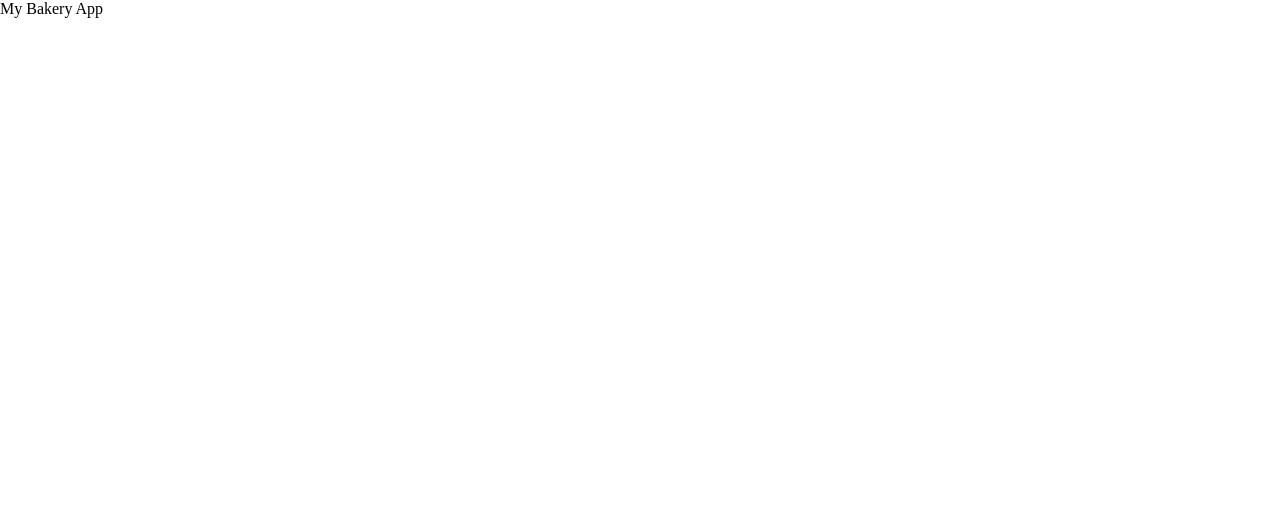
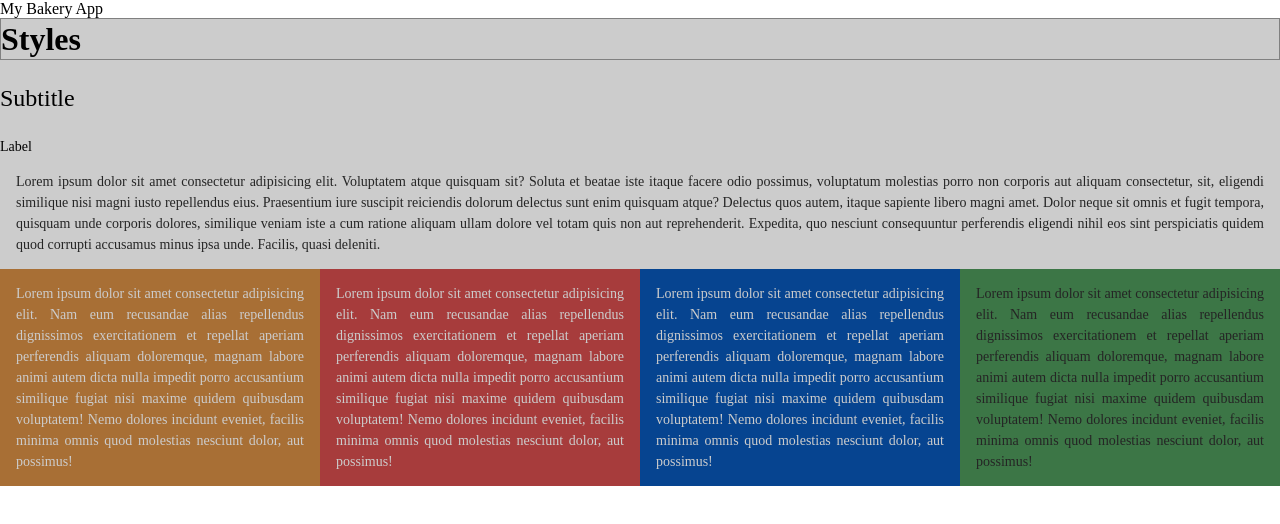
Before and after one commit to danielstich/my-bakery-erp, a React (Create React App) app in the folder client/: page /Styles in a window 1280 px wide. Shown: the top 524 px of the page. Built offline with nearby package versions, Linux system fonts and the light colour scheme; a web font is replaced by a local one.

Commit message:
added styles page and route

```diff
--- a/client/src/App.jsx
+++ b/client/src/App.jsx
@@ -1,6 +1,7 @@
 import './App.scss';
 import { BrowserRouter as Router, Route, Switch } from 'react-router-dom'
 import Home from './Pages/Home/Home';
+import Styles from './Pages/Styles/Styles';
 
 function App() {
   return (
@@ -11,6 +12,7 @@ function App() {
       </div>
       <Switch>
         <Route path='/' exact component={Home}/>
+        <Route path='/Styles' exact component={Styles}/>
       </Switch>
 
     </Router>
--- a/client/src/Pages/Home/Home.jsx
+++ b/client/src/Pages/Home/Home.jsx
@@ -3,26 +3,7 @@ import './Home.scss'
 export default function Home() {
   return (
     <div className='Home'>
-        <h1 className='Home__Title'>Home</h1>
-        <h2 className='Home__Subtitle'>Subtitle</h2>
-        <h3 className='Home__Label'>Label</h3>
-        <p className='Home__Text'>Lorem ipsum dolor sit amet consectetur adipisicing elit. Voluptatem atque quisquam sit? Soluta et beatae iste itaque facere odio possimus, voluptatum molestias porro non corporis aut aliquam consectetur, sit, eligendi similique nisi magni iusto repellendus eius. Praesentium iure suscipit reiciendis dolorum delectus sunt enim quisquam atque? Delectus quos autem, itaque sapiente libero magni amet. Dolor neque sit omnis et fugit tempora, quisquam unde corporis dolores, similique veniam iste a cum ratione aliquam ullam dolore vel totam quis non aut reprehenderit. Expedita, quo nesciunt consequuntur perferendis eligendi nihil eos sint perspiciatis quidem quod corrupti accusamus minus ipsa unde. Facilis, quasi deleniti.</p>
 
-        <div className="Home__Box Home__Box--1">
-          <p className="Home__Text Home__Text--Light">Lorem ipsum dolor sit amet consectetur adipisicing elit. Nam eum recusandae alias repellendus dignissimos exercitationem et repellat aperiam perferendis aliquam doloremque, magnam labore animi autem dicta nulla impedit porro accusantium similique fugiat nisi maxime quidem quibusdam voluptatem! Nemo dolores incidunt eveniet, facilis minima omnis quod molestias nesciunt dolor, aut possimus!</p>
-        </div>
-
-        <div className="Home__Box Home__Box--2">
-        <p className="Home__Text Home__Text--Light">Lorem ipsum dolor sit amet consectetur adipisicing elit. Nam eum recusandae alias repellendus dignissimos exercitationem et repellat aperiam perferendis aliquam doloremque, magnam labore animi autem dicta nulla impedit porro accusantium similique fugiat nisi maxime quidem quibusdam voluptatem! Nemo dolores incidunt eveniet, facilis minima omnis quod molestias nesciunt dolor, aut possimus!</p>
-        </div>
-
-        <div className="Home__Box Home__Box--3">
-        <p className="Home__Text Home__Text--Light">Lorem ipsum dolor sit amet consectetur adipisicing elit. Nam eum recusandae alias repellendus dignissimos exercitationem et repellat aperiam perferendis aliquam doloremque, magnam labore animi autem dicta nulla impedit porro accusantium similique fugiat nisi maxime quidem quibusdam voluptatem! Nemo dolores incidunt eveniet, facilis minima omnis quod molestias nesciunt dolor, aut possimus!</p>
-        </div>
-
-        <div className="Home__Box Home__Box--4">
-        <p className="Home__Text">Lorem ipsum dolor sit amet consectetur adipisicing elit. Nam eum recusandae alias repellendus dignissimos exercitationem et repellat aperiam perferendis aliquam doloremque, magnam labore animi autem dicta nulla impedit porro accusantium similique fugiat nisi maxime quidem quibusdam voluptatem! Nemo dolores incidunt eveniet, facilis minima omnis quod molestias nesciunt dolor, aut possimus!</p>
-        </div>
     </div>
   )
 }
--- a/client/src/Pages/Home/Home.scss
+++ b/client/src/Pages/Home/Home.scss
@@ -2,46 +2,4 @@
 @use '../../Styles/variables' as *;
 
 .Home {
-    &__Title {
-        @include titles;
-        @include spacing-reset;
-        border: 1px solid grey;
-    }
-
-    &__Subtitle {
-        @include subtitles;
-        @include flex-center;
-    }
-
-    &__Label {
-        @include labels;
-    }
-
-    &__Text {
-        @include body;
-        color: $text-color-1;
-
-        &--Light {
-            color: $text-color-2;
-        }
-    }
-
-    &__Box {
-        height: 200px;
-        width: 400px;
-        display: inline-block;
-
-        &--1 {
-            background-color: $background-color-1;
-        }
-        &--2 {
-            background-color: $error-color;
-        }
-        &--3 {
-            background-color: $background-color-3;
-        }
-        &--4 {
-            background-color: $success-color;
-        }
-    }
 }
--- /dev/null
+++ b/client/src/Pages/Styles/Styles.jsx
@@ -0,0 +1,28 @@
+import './Styles.scss'
+
+export default function Styles() {
+  return (
+    <div className='Styles'>
+        <h1 className='Styles__Title'>Styles</h1>
+        <h2 className='Styles__Subtitle'>Subtitle</h2>
+        <h3 className='Styles__Label'>Label</h3>
+        <p className='Styles__Text'>Lorem ipsum dolor sit amet consectetur adipisicing elit. Voluptatem atque quisquam sit? Soluta et beatae iste itaque facere odio possimus, voluptatum molestias porro non corporis aut aliquam consectetur, sit, eligendi similique nisi magni iusto repellendus eius. Praesentium iure suscipit reiciendis dolorum delectus sunt enim quisquam atque? Delectus quos autem, itaque sapiente libero magni amet. Dolor neque sit omnis et fugit tempora, quisquam unde corporis dolores, similique veniam iste a cum ratione aliquam ullam dolore vel totam quis non aut reprehenderit. Expedita, quo nesciunt consequuntur perferendis eligendi nihil eos sint perspiciatis quidem quod corrupti accusamus minus ipsa unde. Facilis, quasi deleniti.</p>
+
+        <div className="Styles__Box Styles__Box--1">
+          <p className="Styles__Text Styles__Text--Light">Lorem ipsum dolor sit amet consectetur adipisicing elit. Nam eum recusandae alias repellendus dignissimos exercitationem et repellat aperiam perferendis aliquam doloremque, magnam labore animi autem dicta nulla impedit porro accusantium similique fugiat nisi maxime quidem quibusdam voluptatem! Nemo dolores incidunt eveniet, facilis minima omnis quod molestias nesciunt dolor, aut possimus!</p>
+        </div>
+
+        <div className="Styles__Box Styles__Box--2">
+        <p className="Styles__Text Styles__Text--Light">Lorem ipsum dolor sit amet consectetur adipisicing elit. Nam eum recusandae alias repellendus dignissimos exercitationem et repellat aperiam perferendis aliquam doloremque, magnam labore animi autem dicta nulla impedit porro accusantium similique fugiat nisi maxime quidem quibusdam voluptatem! Nemo dolores incidunt eveniet, facilis minima omnis quod molestias nesciunt dolor, aut possimus!</p>
+        </div>
+
+        <div className="Styles__Box Styles__Box--3">
+        <p className="Styles__Text Styles__Text--Light">Lorem ipsum dolor sit amet consectetur adipisicing elit. Nam eum recusandae alias repellendus dignissimos exercitationem et repellat aperiam perferendis aliquam doloremque, magnam labore animi autem dicta nulla impedit porro accusantium similique fugiat nisi maxime quidem quibusdam voluptatem! Nemo dolores incidunt eveniet, facilis minima omnis quod molestias nesciunt dolor, aut possimus!</p>
+        </div>
+
+        <div className="Styles__Box Styles__Box--4">
+        <p className="Styles__Text">Lorem ipsum dolor sit amet consectetur adipisicing elit. Nam eum recusandae alias repellendus dignissimos exercitationem et repellat aperiam perferendis aliquam doloremque, magnam labore animi autem dicta nulla impedit porro accusantium similique fugiat nisi maxime quidem quibusdam voluptatem! Nemo dolores incidunt eveniet, facilis minima omnis quod molestias nesciunt dolor, aut possimus!</p>
+        </div>
+    </div>
+  )
+}
--- /dev/null
+++ b/client/src/Pages/Styles/Styles.scss
@@ -0,0 +1,48 @@
+@use '../../Styles/mixins' as *;
+@use '../../Styles/variables' as *;
+
+.Styles {
+    background-color: $background-color-2;
+    &__Title {
+        @include titles;
+        @include spacing-reset;
+        border: 1px solid grey;
+    }
+
+    &__Subtitle {
+        @include subtitles;
+    }
+
+    &__Label {
+        @include labels;
+    }
+
+    &__Text {
+        @include body;
+        @include padding;
+        color: $text-color-1;
+        text-align: justify;
+
+        &--Light {
+            color: $text-color-2;
+        }
+    }
+
+    &__Box {
+        width: 25vw;
+        display: inline-block;
+
+        &--1 {
+            background-color: $background-color-1;
+        }
+        &--2 {
+            background-color: $error-color;
+        }
+        &--3 {
+            background-color: $background-color-3;
+        }
+        &--4 {
+            background-color: $success-color;
+        }
+    }
+}
--- a/client/src/Styles/_mixins.scss
+++ b/client/src/Styles/_mixins.scss
@@ -45,3 +45,7 @@
     justify-content: center;
     align-items: center;
 }
+
+@mixin padding {
+    padding: 0 1rem;
+}
--- a/client/src/Styles/_variables.scss
+++ b/client/src/Styles/_variables.scss
@@ -1,7 +1,7 @@
 $background-color-1: #a86f35;
-$background-color-2: #aaa;
+$background-color-2: #ccc;
 $background-color-3: #064490;
-$text-color-1: #333;
+$text-color-1: #252525;
 $text-color-2: #ccc;
 $error-color: rgb(167, 60, 60);
-$success-color: #8db600;
+$success-color: #3c7646;
```
